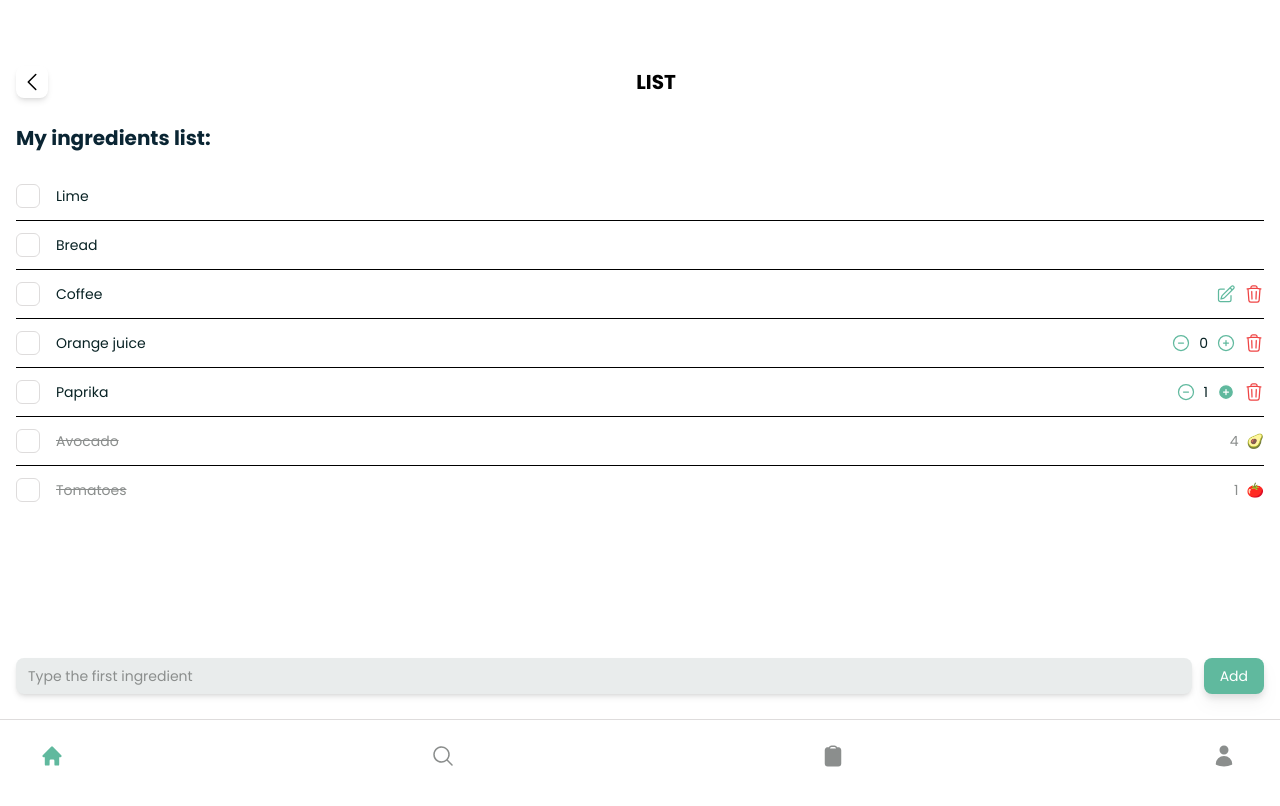
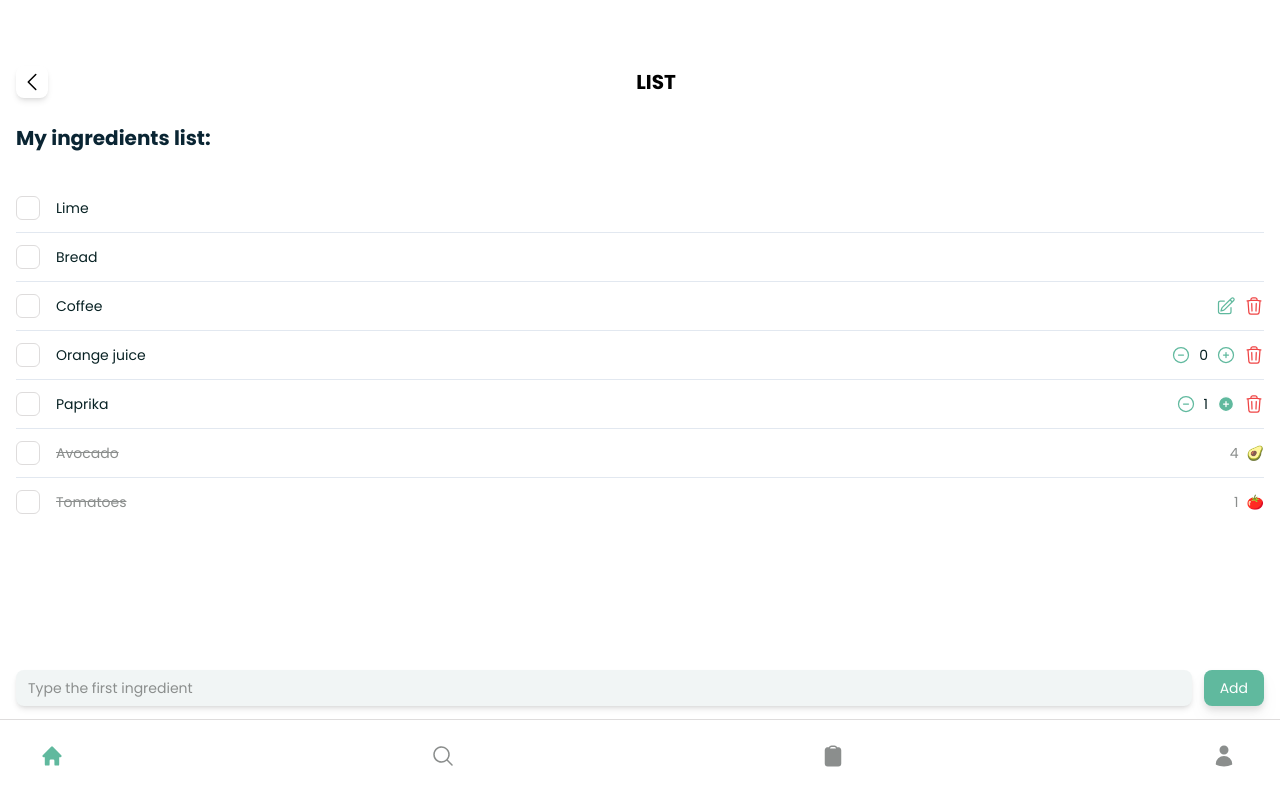
Before and after one commit to simopgini/food-app, a Next.js app: page /list in a window 1280 px wide. Shown: the top 806 px of the page. Built offline with nearby package versions, Linux system fonts and the light colour scheme.

Commit message:
list refactoring hr

```diff
--- a/pages/list.js
+++ b/pages/list.js
@@ -21,17 +21,17 @@ export default function List() {
                 <h2 className='font-bold text-xl text-[#0A2533]'>My ingredients list:</h2>
                 </div>
 
+
                 <section className='px-4'>
-                <div className='flex items-center space-x-2 my-3'>
+                    <div class="grid grid-cols-1 divide-y divide-slate-200">
+                        <div className='flex items-center space-x-2 py-3'>
                             <input type="checkbox" className="appearance-none enabled:ring-green checked:ring-green text-green border-[#DEDCDC] checked:bg-gray-mid indeterminate:bg-gray-300 rounded-md h-6 w-6 mr-2" />
                             <p className='text-dark-green text-sm'>Lime</p>
                         </div>
-                <hr></hr>
-                <div className='flex items-center space-x-2 my-3'>
+                        <div className='flex items-center space-x-2 py-3'>
                             <input type="checkbox" className="appearance-none enabled:ring-green checked:ring-green text-green border-[#DEDCDC] checked:bg-gray-mid rounded-md h-6 w-6 mr-2" />
                             <p className='text-dark-green text-sm'>Bread</p>
                         </div>
-                <hr></hr>
                         <div className='flex items-center justify-between'>
                             <div className='flex items-center space-x-2 my-3'>
                                 <input type="checkbox" className="appearance-none enabled:ring-green checked:ring-green text-green border-[#DEDCDC] checked:bg-gray-mid rounded-md h-6 w-6 mr-2" />
@@ -46,7 +46,6 @@ export default function List() {
                                 </button>
                             </div>
                         </div>
-                <hr></hr>
                         <div className='flex items-center justify-between'>
                             <div className='flex items-center space-x-2 my-3'>
                                 <input type="checkbox" className="appearance-none enabled:ring-green checked:ring-green text-green border-[#DEDCDC] checked:bg-gray-mid rounded-md h-6 w-6 mr-2" />
@@ -65,7 +64,6 @@ export default function List() {
                                 </button>
                             </div>
                         </div>
-                <hr></hr>
                         <div className='flex items-center justify-between'>
                             <div className='flex items-center space-x-2 my-3'>
                                 <input type="checkbox" className="appearance-none enabled:ring-green checked:ring-green text-green border-[#DEDCDC] checked:bg-gray-mid rounded-md h-6 w-6 mr-2" />
@@ -85,7 +83,6 @@ export default function List() {
 
                             </div>
                         </div>
-                <hr></hr>
                         <div className='flex items-center justify-between'>
                             <div className='flex items-center space-x-2 my-3'>
                                 <input type="checkbox" className="appearance-none enabled:ring-green checked:ring-green text-green border-[#DEDCDC] checked:bg-gray-mid rounded-md h-6 w-6 mr-2" />
@@ -96,7 +93,7 @@ export default function List() {
                             <p className=' text-dark-green'>🥑</p>
                             </div>
                         </div>
-                <hr></hr>
+
                         <div className='flex items-center justify-between'>
                             <div className='flex items-center space-x-2 my-3'>
                             <input type="checkbox" className="appearance-none enabled:ring-green checked:ring-green text-green border-[#DEDCDC] checked:bg-gray-mid rounded-md h-6 w-6 mr-2" />
@@ -107,13 +104,16 @@ export default function List() {
                             <p className=' text-dark-green'>🍅</p>
                             </div>
                         </div>
+
+                    </div>
                 </section>
+
 
                 <div className='mt-36 px-4 flex items-center'>
                 <label className="flex-1  block">
                     <span className="sr-only">Search</span>
                     <input style={{borderWidth: 0}}
-                    className="flex-1 placeholder:text-sm placeholder:text-gray block  bg-gray-lighter w-full  rounded-lg py-2 pr-3 shadow-md focus:outline-none
+                    className="flex-1 placeholder:text-sm placeholder:text-gray block  bg-gray-light w-full  rounded-lg py-2 pr-3 shadow-md focus:outline-none
                     focus:border-green focus:ring-green focus:ring-1 sm:text-sm"
                     placeholder="Type the first ingredient" type="text" name="search"/>
                 </label>
```
Lines whose indentation alone changed are shown as unchanged.
